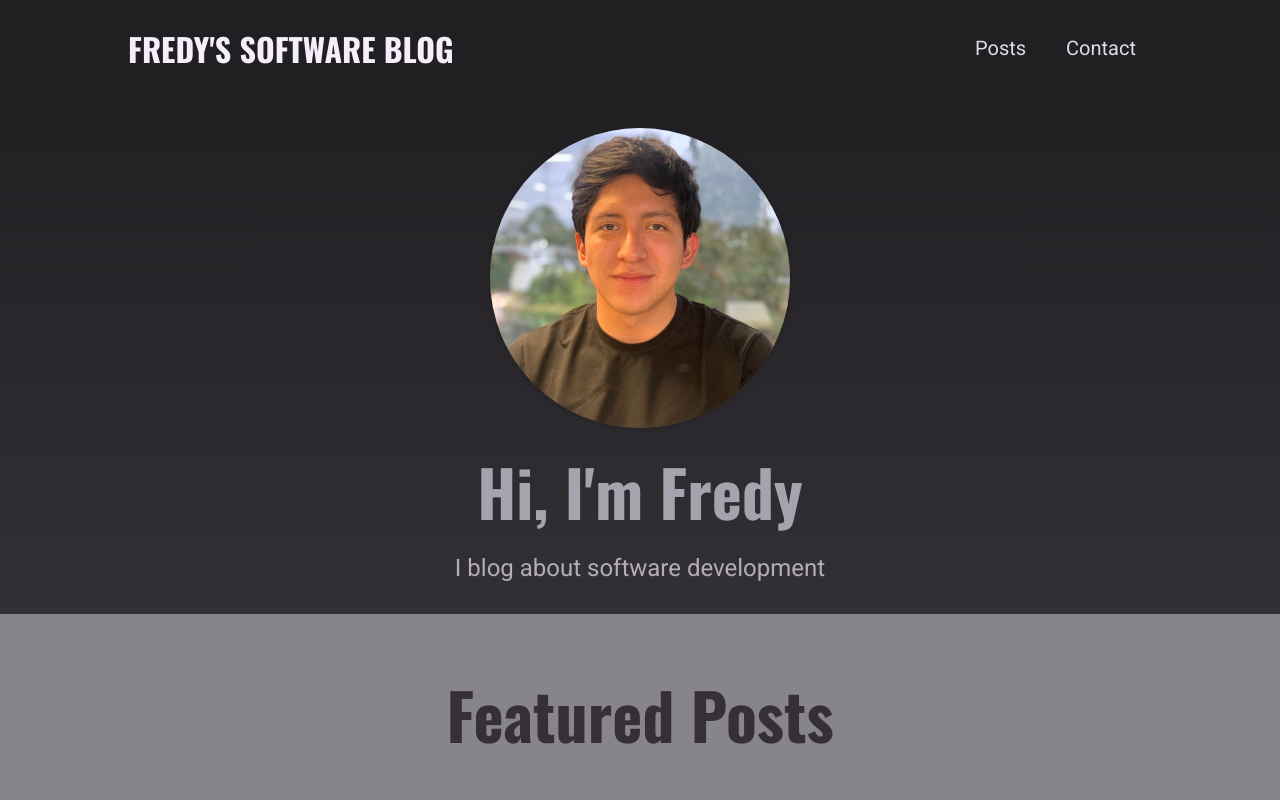
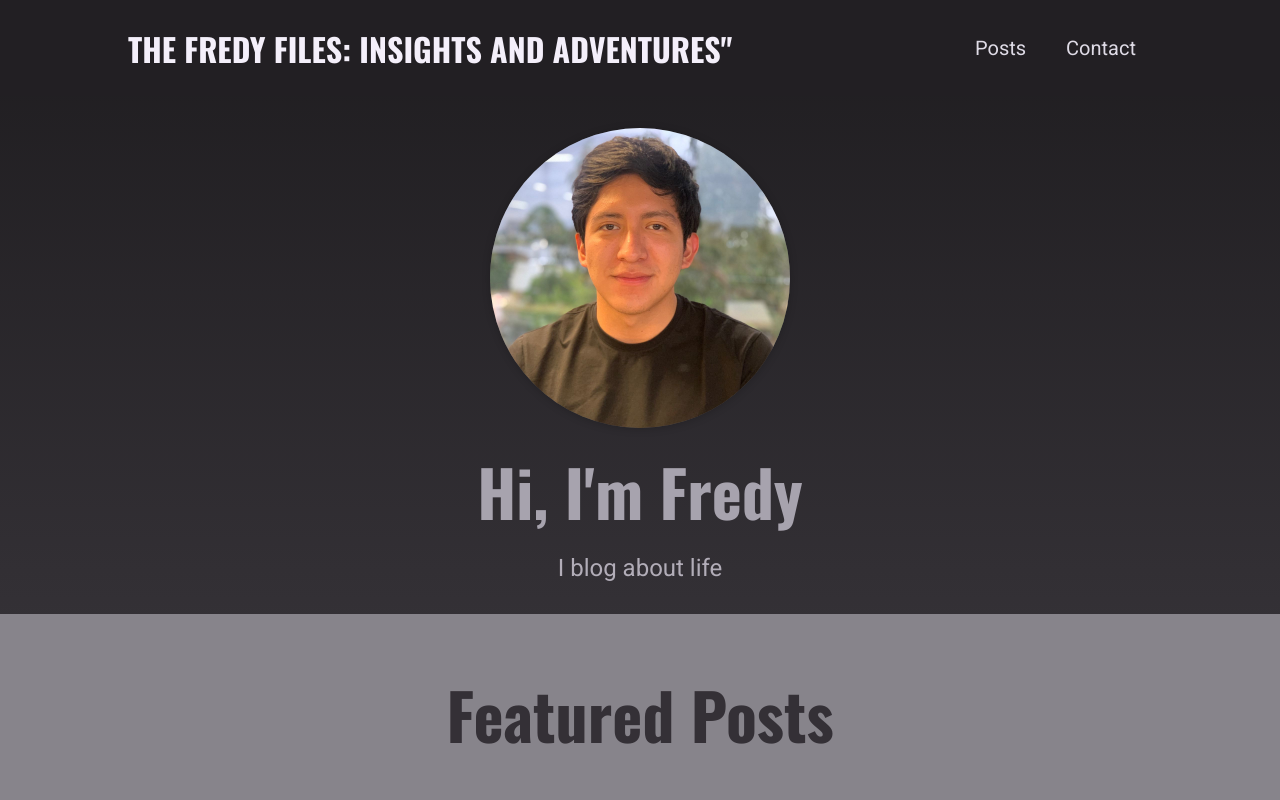
Before and after one commit to fredyvelasquezgt/personal-blog-next-js, a Next.js app: page / in a window 1280 px wide. Shown: the top 800 px of the page. Built offline with nearby package versions, Linux system fonts and the light colour scheme.

Commit message:
new changes

```diff
--- a/components/home-page/hero.js
+++ b/components/home-page/hero.js
@@ -14,7 +14,7 @@ function Hero() {
         />
       </div>
       <h1>Hi, I'm Fredy</h1>
-      <p>I blog about software development</p>
+      <p>I blog about life</p>
     </section>
   );
 }
--- a/components/layout/logo.js
+++ b/components/layout/logo.js
@@ -2,8 +2,7 @@ import classes from './logo.module.css'
 
 function Logo() {
     return <div className={classes.logo} >
-        Fredy's Software Blog
-    </div>
+The Fredy Files: Insights and Adventures"    </div>
 }
 
 export default Logo;
--- a/pages/_app.js
+++ b/pages/_app.js
@@ -1,9 +1,13 @@
+import Head from 'next/head'
 import "../styles/globals.css";
 import Layout from "../components/layout/layout";
 
 export default function App({ Component, pageProps }) {
   return (
   <Layout>
+    <Head>
+      <meta name="viewport" content="width=device-width, initial-scale=1" />
+    </Head>
     <Component {...pageProps} />
   </Layout>
   )
--- a/pages/index.js
+++ b/pages/index.js
@@ -2,13 +2,19 @@ import { Fragment } from "react";
 import FeaturedPosts from "../components/home-page/featured-posts";
 import Hero from "../components/home-page/hero";
 import { getFeaturedPOsts } from "../lib/posts-util";
-
+import Head from 'next/head'
 
 
 function HomePage(props) {
 
   return (
     <Fragment>
+      <Head>
+        <title>Fredy's blog</title>
+        <meta name="description"
+        content="I post about interesting stuff"
+        />
+      </Head>
       <Hero />
       <FeaturedPosts posts={props.posts} />
     </Fragment>
```
